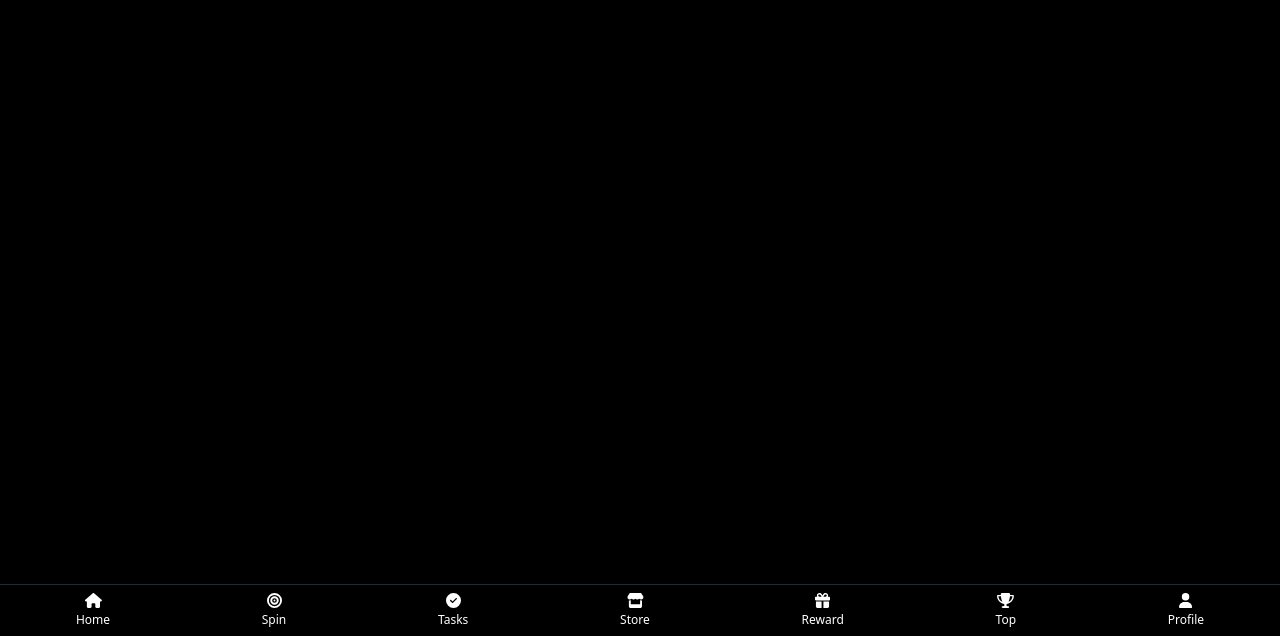
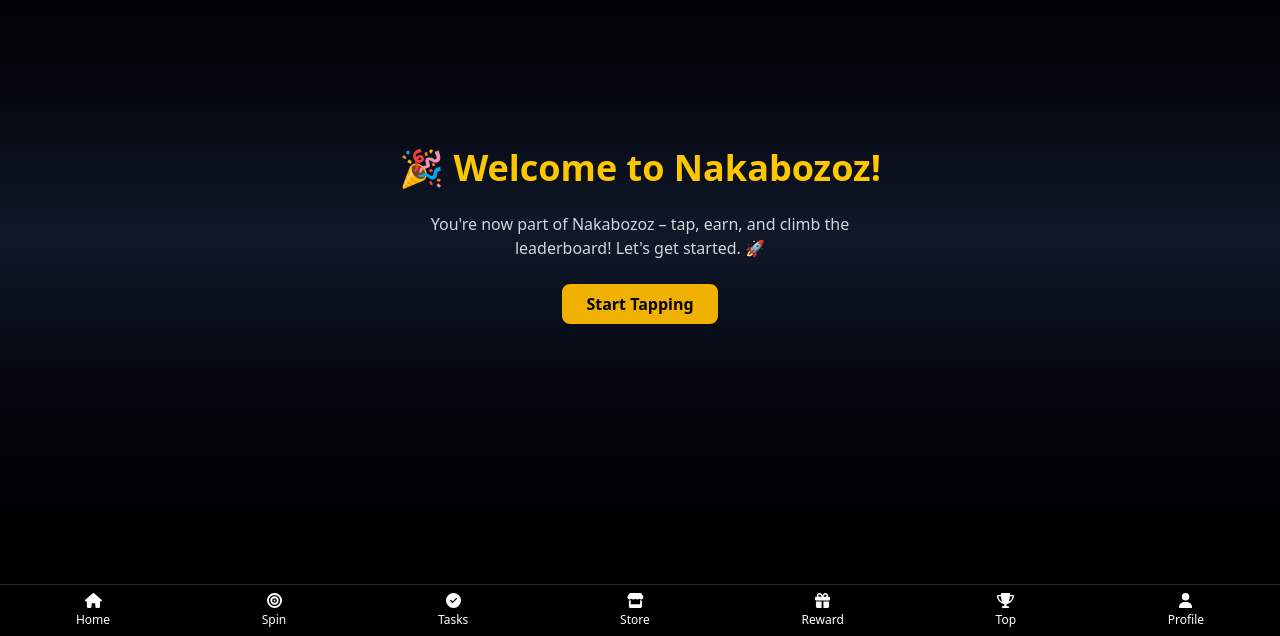
Before and after one commit to PLUTOX-DEV/TPE, a React (Vite) app: page /welcome in a window 1280 px wide. Shown: the part 164-800 px from the top of the page. Built offline with nearby package versions, Linux system fonts and the light colour scheme; what @tonconnect/ui-react would draw is missing.

Commit message:
ui update  backend

```diff
--- a/src/App.jsx
+++ b/src/App.jsx
@@ -1,5 +1,7 @@
 import React, { useEffect } from "react";
-import { Routes, Route } from "react-router-dom";
+import { Routes, Route, useNavigate } from "react-router-dom";
+
+import Welcome from './pages/Welcome';
 import Home from "./pages/Home";
 import Spin from "./pages/Spin";
 import Tasks from "./pages/Tasks";
@@ -11,15 +13,18 @@ import Leaderboard from "./pages/Leaderboard";
 import BottomNav from "./components/BottomNav";
 import { Analytics } from "@vercel/analytics/react";
 import { SpeedInsights } from "@vercel/speed-insights/react";
-import { loginUser } from "./api/userApi";
+
+import { loginUser, updateUser } from "./api/userApi";
 
 export default function App() {
+  const navigate = useNavigate();
+
   useEffect(() => {
     if (window.Telegram && window.Telegram.WebApp) {
       const tg = window.Telegram.WebApp;
       tg.ready();
 
-      const user = tg.initDataUnsafe.user;
+      const user = tg.initDataUnsafe?.user;
 
       if (user) {
         const userInfo = {
@@ -30,11 +35,9 @@ export default function App() {
           photo_url: user.photo_url,
         };
 
-        // Save to localStorage
         localStorage.setItem("telegramUser", JSON.stringify(userInfo));
         localStorage.setItem("telegramId", user.id.toString());
 
-        // Referral logic
         const startParam = tg.initDataUnsafe?.start_param;
         const hasVisited = localStorage.getItem("hasVisited");
 
@@ -42,31 +45,27 @@ export default function App() {
           localStorage.setItem("referrer", startParam);
           localStorage.setItem("hasVisited", "true");
 
-          // Local referral count
           const referrals = JSON.parse(localStorage.getItem("referrals") || "{}");
           referrals[startParam] = (referrals[startParam] || 0) + 1;
           localStorage.setItem("referrals", JSON.stringify(referrals));
 
-          // Optional: reward tracking
           const walletKey = `wallet_${startParam}`;
           const currentReward = parseInt(localStorage.getItem(walletKey)) || 0;
-          const newReward = currentReward + 20;
-          localStorage.setItem(walletKey, newReward);
+          localStorage.setItem(walletKey, currentReward + 20);
 
           console.log(`✅ ${startParam} referred a user and earned 20 coins.`);
         }
 
-        // Get referrer from localStorage
         const referrer = localStorage.getItem("referrer") || "";
 
-        // Sync with backend
         loginUser({
           telegramId: user.id.toString(),
           username: user.username,
           fullName: `${user.first_name || ""} ${user.last_name || ""}`,
           referrer,
+          photo_url: user.photo_url || "",
         })
-          .then((data) => {
+          .then(async (data) => {
             console.log("✅ User synced with backend:", data);
             localStorage.setItem("tapCoins", data.balance || 0);
 
@@ -75,17 +74,25 @@ export default function App() {
             } else {
               localStorage.removeItem("vipTime");
             }
+
+            if (data.isNewUser) {
+              await updateUser(data.telegramId, { isNewUser: false });
+              navigate("/welcome");
+            } else {
+              navigate("/");
+            }
           })
           .catch((err) => {
             console.error("Backend login failed:", err);
           });
       }
     }
-  }, []);
+  }, [navigate]);
 
   return (
     <div className="bg-black text-white min-h-screen">
       <Routes>
+        <Route path="/welcome" element={<Welcome />} />
         <Route path="/" element={<Home />} />
         <Route path="/spin" element={<Spin />} />
         <Route path="/tasks" element={<Tasks />} />
--- /dev/null
+++ b/src/pages/Welcome.jsx
@@ -0,0 +1,25 @@
+import React from 'react';
+import { useNavigate } from 'react-router-dom';
+
+export default function Welcome() {
+  const navigate = useNavigate();
+
+  const handleContinue = () => {
+    navigate('/home'); // 👈 go to main app after welcome
+  };
+
+  return (
+    <div className="min-h-screen flex flex-col items-center justify-center bg-gradient-to-b from-black via-gray-900 to-black text-white px-4">
+      <h1 className="text-4xl font-bold text-yellow-400 mb-6">🎉 Welcome to Nakabozoz!</h1>
+      <p className="text-gray-300 text-center mb-6 max-w-md">
+        You're now part of Nakabozoz – tap, earn, and climb the leaderboard! Let's get started. 🚀
+      </p>
+      <button
+        onClick={handleContinue}
+        className="bg-yellow-500 hover:bg-yellow-600 text-black font-bold py-2 px-6 rounded-lg"
+      >
+        Start Tapping
+      </button>
+    </div>
+  );
+}
```
